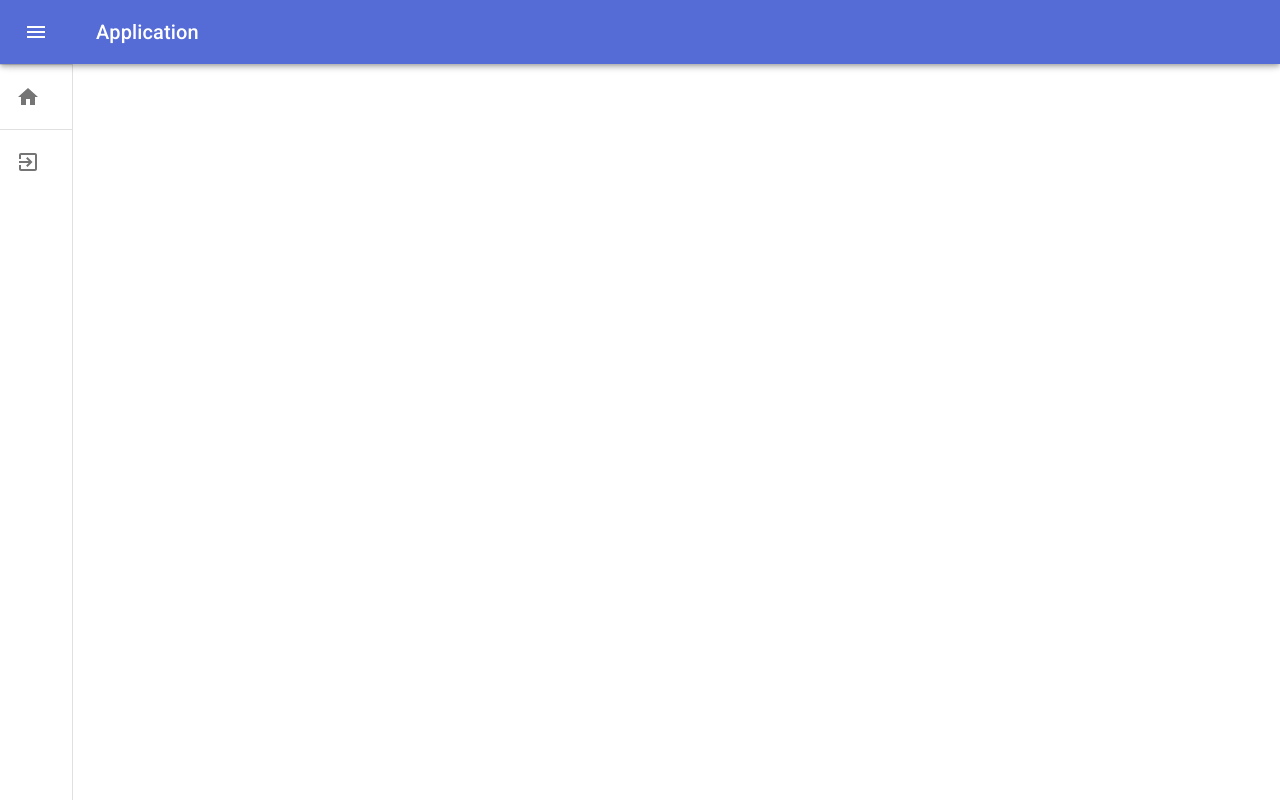
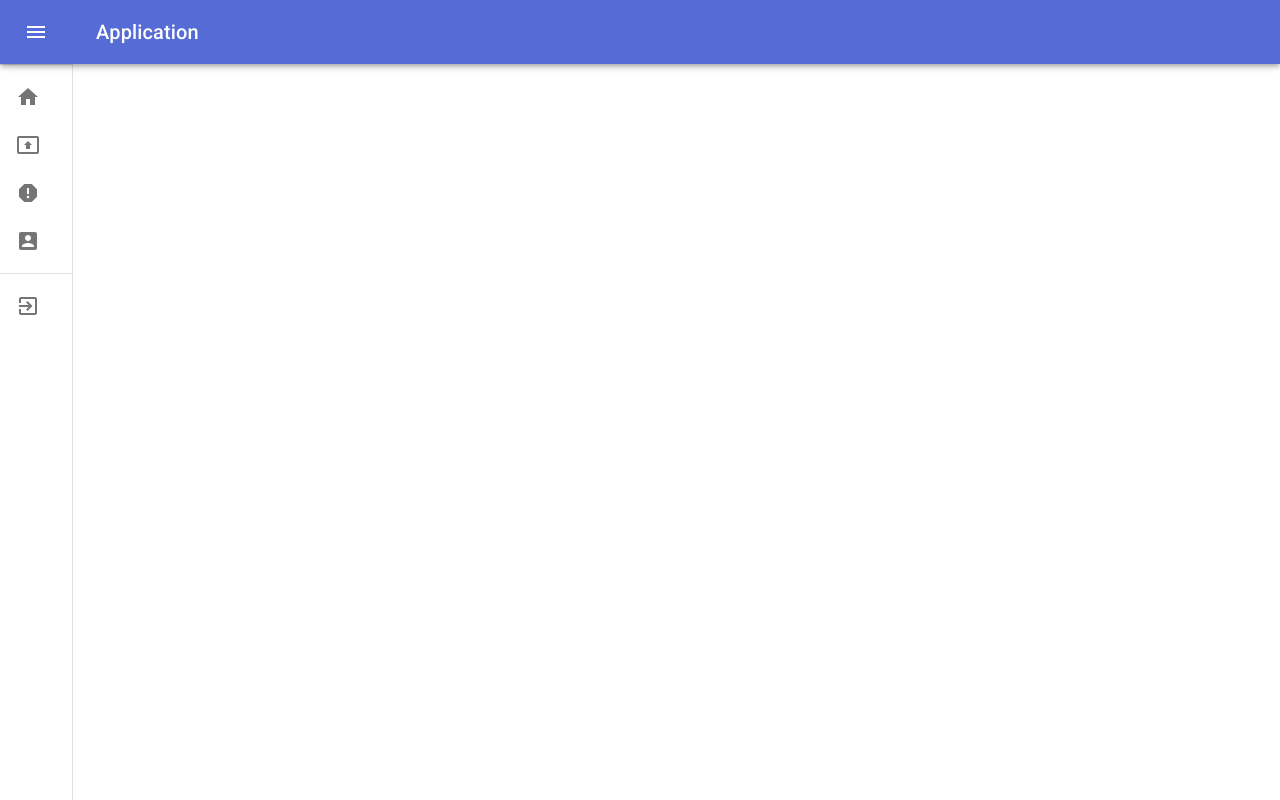
Before and after one commit to fally-app/app, a Next.js app: page /admin in a window 1280 px wide. Built offline with nearby package versions, Linux system fonts and the light colour scheme.

Commit message:
added new icons on sidebar

```diff
--- a/components/NavBar.tsx
+++ b/components/NavBar.tsx
@@ -15,11 +15,14 @@ import {
 } from '@material-ui/core/styles'
 import Toolbar from '@material-ui/core/Toolbar'
 import Typography from '@material-ui/core/Typography'
+import AccountBoxIcon from '@material-ui/icons/AccountBox'
 import ChevronLeftIcon from '@material-ui/icons/ChevronLeft'
 import ChevronRightIcon from '@material-ui/icons/ChevronRight'
 import ExitToAppIcon from '@material-ui/icons/ExitToApp'
 import HomeIcon from '@material-ui/icons/Home'
 import MenuIcon from '@material-ui/icons/Menu'
+import PresentToAllIcon from '@material-ui/icons/PresentToAll'
+import ReportIcon from '@material-ui/icons/Report'
 import clsx from 'clsx'
 import React from 'react'
 
@@ -148,25 +151,29 @@ export default function NavBar(): React.ReactElement {
                 </div>
                 <Divider />
                 <List>
-                    {/* {['Home', 'Inbox', 'Starred', 'Send email', 'Drafts'].map(
-                        (text, index) => (
-                            <ListItem button key={text}>
-                                <ListItemIcon>
-                                    {index % 2 === 0 ? (
-                                        <InboxIcon />
-                                    ) : (
-                                        <MailIcon />
-                                    )}
-                                </ListItemIcon>
-                                <ListItemText primary={text} />
-                            </ListItem>
-                        )
-                    )} */}
                     <ListItem button>
                         <ListItemIcon>
                             <HomeIcon />
                         </ListItemIcon>
                         <ListItemText primary="Home" />
+                    </ListItem>
+                    <ListItem button>
+                        <ListItemIcon>
+                            <PresentToAllIcon />
+                        </ListItemIcon>
+                        <ListItemText primary="Attendance" />
+                    </ListItem>
+                    <ListItem button>
+                        <ListItemIcon>
+                            <ReportIcon />
+                        </ListItemIcon>
+                        <ListItemText primary="Report" />
+                    </ListItem>
+                    <ListItem button>
+                        <ListItemIcon>
+                            <AccountBoxIcon />
+                        </ListItemIcon>
+                        <ListItemText primary="Account" />
                     </ListItem>
                 </List>
                 <Divider />
--- a/pages/home.tsx
+++ b/pages/home.tsx
@@ -1,5 +1,6 @@
 import { createStyles, makeStyles, Theme } from '@material-ui/core'
 import { GetServerSideProps } from 'next'
+import Head from 'next/head'
 import React from 'react'
 import useSWR from 'swr'
 
@@ -62,6 +63,9 @@ export const home = ({
 
     return (
         <>
+            <Head>
+                <title>Welcome</title>
+            </Head>
             <NavBar />
             <div className={classes.wrapper}>
                 <Users users={data.data} />
```
